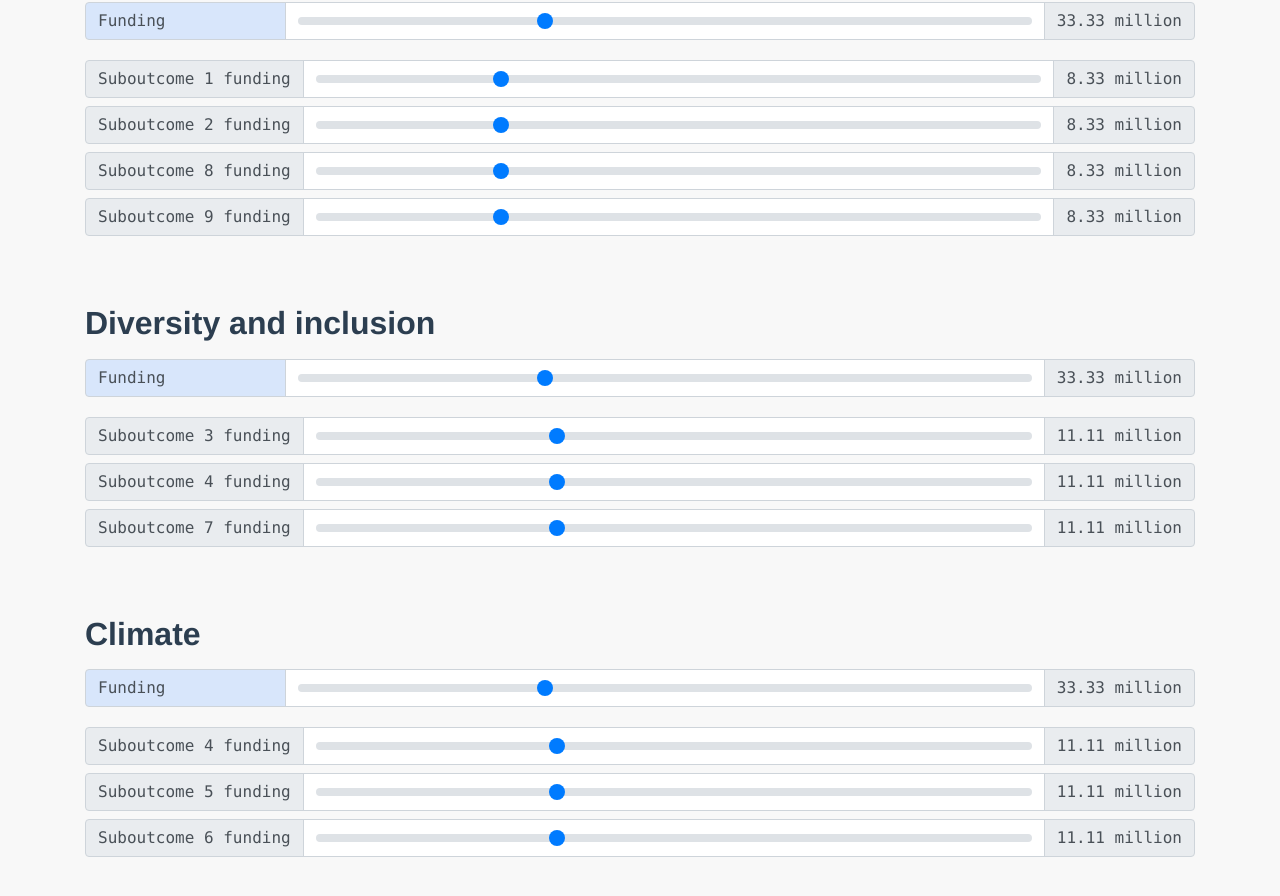
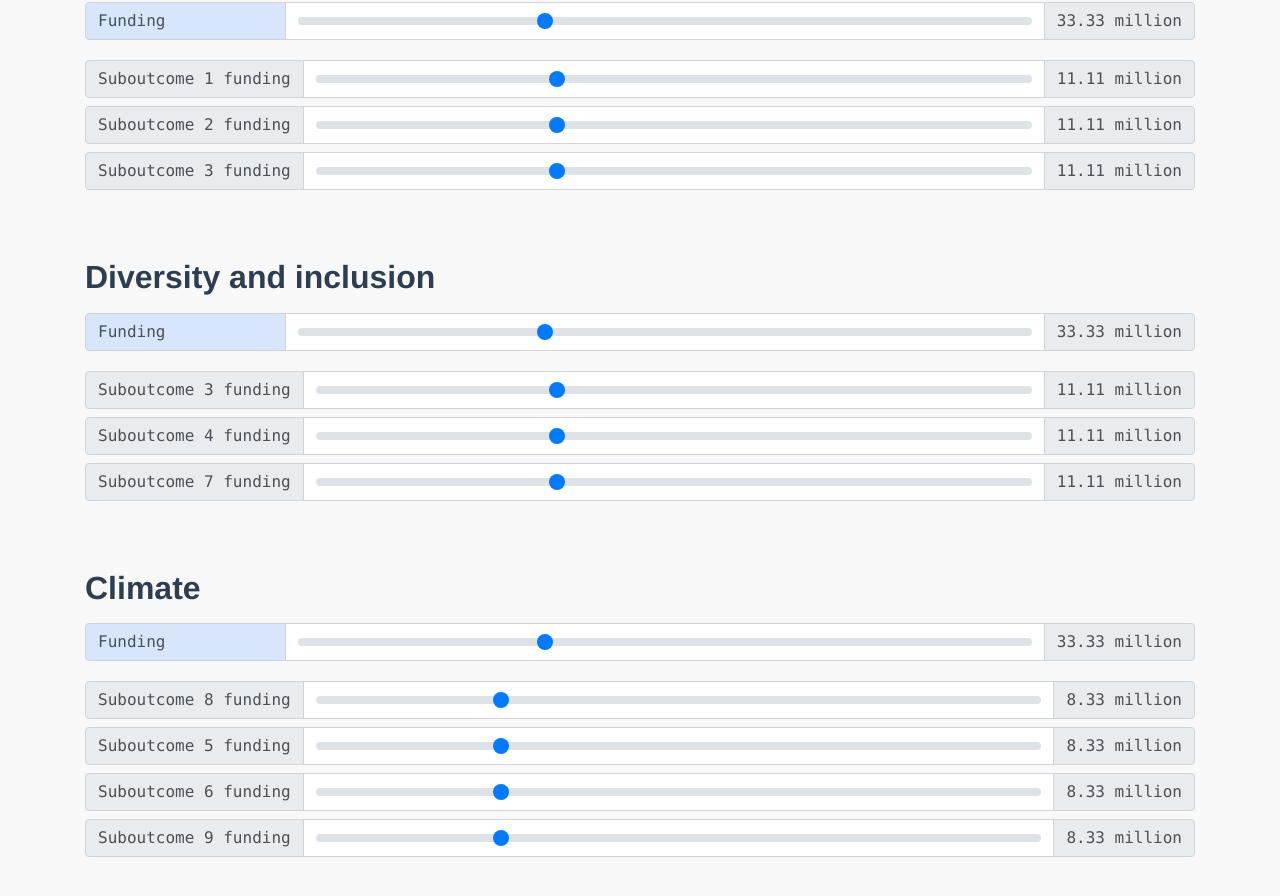
Before and after one commit to jaysonmc/digitopia-slider, a Vue app: page / in a window 1280 px wide. Shown: the part 462-1358 px from the top of the page. Built offline with nearby package versions, Linux system fonts and the light colour scheme.

Commit message:
revering the suboutcomes so that they are shared between the first two outcomes

```diff
--- a/src/components/Home.vue
+++ b/src/components/Home.vue
@@ -161,19 +161,11 @@ export default {
               ],
             },
             {
-              title: "Suboutcome 8",
-              key: "8",
+              title: "Suboutcome 3",
+              key: "3",
               subOutcomeFunding: undefined,
               parent: "Reconciliation",
               depts: ["Dept of Trends", "Dept of Rule Setting"],
-            },
-
-            {
-              title: "Suboutcome 9",
-              key: "9",
-              subOutcomeFunding: undefined,
-              parent: "Reconciliation",
-              depts: ["Dept of Trends", "Dept of Collection", "Dept of Old"],
             },
           ],
         },
@@ -221,8 +213,8 @@ export default {
           key: 3,
           subOutcomes: [
             {
-              title: "Suboutcome 4",
-              key: "4",
+              title: "Suboutcome 8",
+              key: "8",
               subOutcomeFunding: undefined,
               parent: "Climate",
               depts: ["Dept of Spending", "Dept of Old"],
@@ -240,6 +232,13 @@ export default {
               subOutcomeFunding: undefined,
               parent: "Climate",
               depts: ["Dept of Spending", "Dept of Old"],
+            },
+            {
+              title: "Suboutcome 9",
+              key: "9",
+              subOutcomeFunding: undefined,
+              parent: "Reconciliation",
+              depts: ["Dept of Trends", "Dept of Collection", "Dept of Old"],
             },
           ],
         },
```
